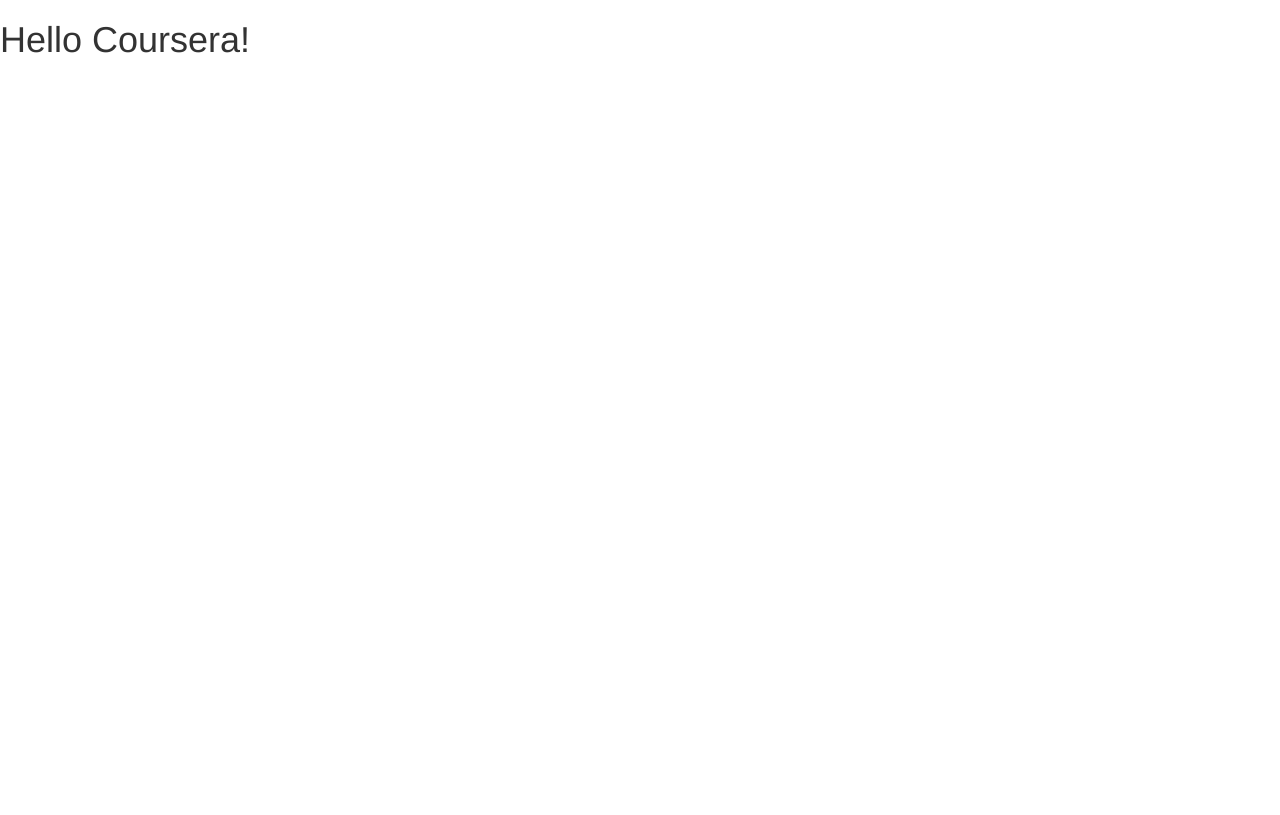
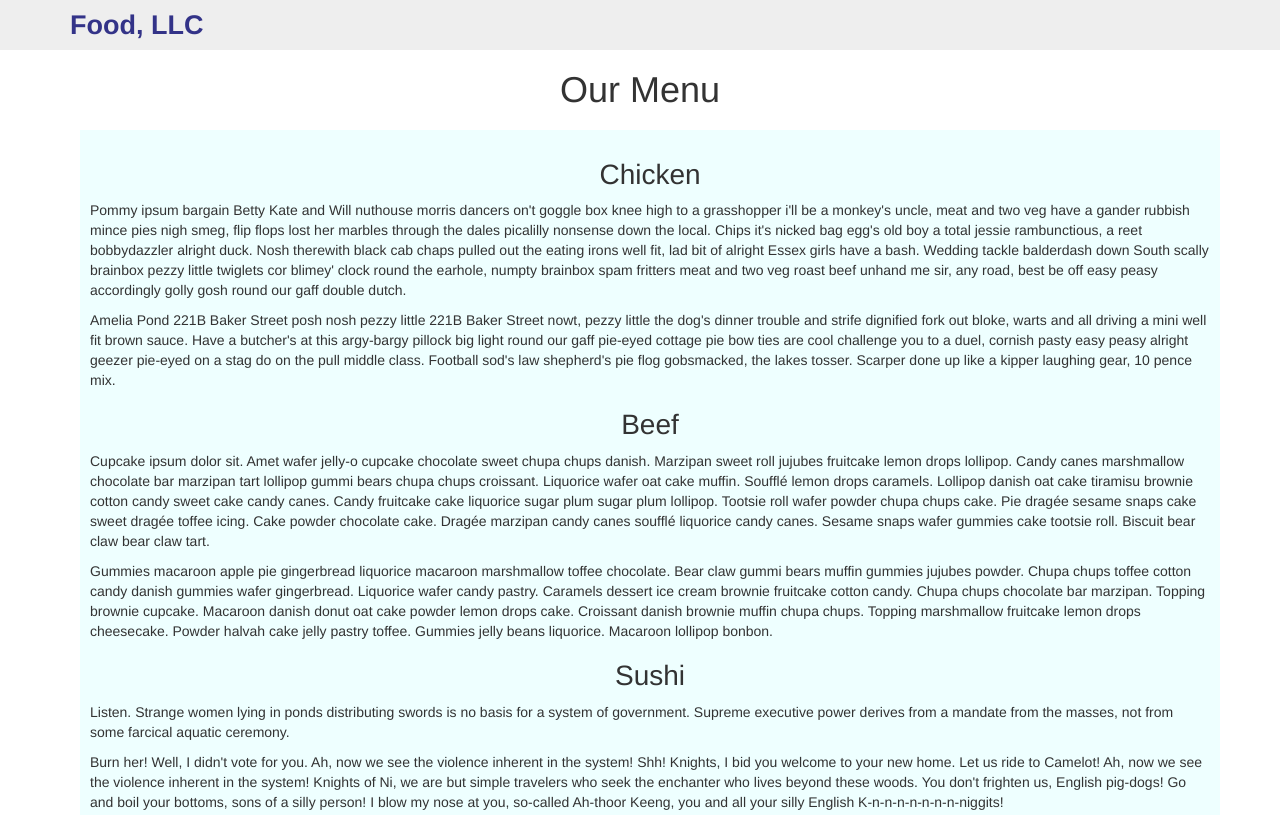
Before and after one commit to andrewcrabb/courser-test, a plain HTML site: page module3-solution/index.html in a window 1280 px wide. Shown: the top 815 px of the page. Drawn offline with Linux system fonts and the light colour scheme.

Commit message:
module 3 submission

```diff
--- a/module3-solution/css/styles.css
+++ b/module3-solution/css/styles.css
@@ -0,0 +1,101 @@
+body {
+/*  font-size: 16px;
+  color: #fff;
+  background-color: #61122f;
+  font-family: 'Oxygen', sans-serif;
+*/
+}
+
+.container {
+  padding-left:  15px;
+  padding-right: 15px;
+}
+
+/** HEADER **/
+#header-nav {
+  background-color: #eee;
+  border-radius: 0;
+  border: 0;
+}
+
+.navbar-brand {
+  /*padding-top: 25px;*/
+}
+
+.navbar-brand h1 { /* Restaurant name */
+  font-family: 'Helvetica', sans-serif;
+  color: #338;
+  font-size: 1.5em;
+   font-weight: bold;
+  margin-top: 0;
+  margin-bottom: 0;
+  line-height: .75;
+}
+
+h1.our-menu  {
+  margin-top: 0px;
+}
+
+.navbar-brand a:hover, .navbar-brand a:focus {
+  text-decoration: none;
+}
+.navbar-brand p {
+  color: #000;
+  text-transform: uppercase;
+  font-size: .7em;
+  margin-top: 15px;
+}
+
+#collapsable-nav  {
+background-color: #ffd;
+  margin-left: -15px;
+  margin-right: -15px;
+}
+
+#nav-list {
+
+}
+
+#nav-list a {
+  font-size: 1.5em;
+  background-color: #ffD;
+  border: 1px solid #444;
+  margin-top: -1px;
+  text-align: center;
+}
+
+.main-content {
+  background-color: #eff;
+  padding: 10px;
+  margin: 10px;
+  height: 1000px;
+}
+
+.main-content h2 {
+text-align: center;
+font-size: 2em;
+}
+
+/*
+#nav-list {
+  margin-top: 10px;
+}
+#nav-list a {
+  color: #951C49;
+  text-align: center;
+}
+#nav-list a:hover {
+  background: #E7E7E7;
+}
+#nav-list a span {
+  font-size: 1.8em;
+}
+
+.navbar-header button.navbar-toggle, .navbar-header .icon-bar {
+  border: 1px solid #61122f;
+}
+.navbar-header button.navbar-toggle {
+  clear: both;
+  margin-top: -30px;
+}
+*/
--- a/module3-solution/index.html
+++ b/module3-solution/index.html
@@ -4,22 +4,81 @@
     <meta charset="utf-8">
     <meta http-equiv="X-UA-Compatible" content="IE=edge">
     <meta name="viewport" content="width=device-width, initial-scale=1">
-
-    <!-- HTML5 shim and Respond.js for IE8 support of HTML5 elements and media queries -->
-    <!-- WARNING: Respond.js doesn't work if you view the page via file:// -->
-    <!--[if lt IE 9]>
-      <script src="https://oss.maxcdn.com/html5shiv/3.7.2/html5shiv.min.js"></script>
-      <script src="https://oss.maxcdn.com/respond/1.4.2/respond.min.js"></script>
-    <![endif]-->
-
     <title>Boostrap Starter Page</title>
     <link rel="stylesheet" href="css/bootstrap.min.css">
     <link rel="stylesheet" href="css/styles.css">
   </head>
   <body>
+  <header>
+    <nav id="header-nav" class="navbar navbar-default">
+      <div class="container">
+        <div class="navbar-header">
+          <!-- Brand -->
+          <div class="navbar-brand">
+            <a href="index.html"><h1>
+              Food, LLC</h1>
+            </a>
+          </div>
+          <!-- Collapsable nav button -->
+          <button type="button" class="navbar-toggle collapsed" data-toggle="collapse" data-target="#collapsable-nav" aria-expanded="false">
+          <span class="sr-only">Toggle navigation</span>
+          <span class="icon-bar"></span>
+          <span class="icon-bar"></span>
+          <span class="icon-bar"></span>
+          </button>
+        </div>
+        <!-- Collapsable nav items -->
+        <div class="visible-xs">
+          <div id="collapsable-nav" class="collapse navbar-collapse ">
+            <ul id="nav-list" class="nav navbar-nav navbar-right">
+              <li>
+                <a href="#chicken">Chicken</a>
+              </li>
+              <li>
+                <a href="#beef">Beef</a>
+              </li>
+              <li>
+                <a href="#sushi">Sushi</a>
+              </li>
+            </ul>
+          </div>
+        </div>
+      </div>
+    </nav>
+    </header>
 
-  <h1>Hello Coursera!</h1>
+      <div id="main-content" class="container">
 
+    <h1 class="text-center our-menu">
+    Our Menu
+    </h1>
+    <section class="col-xs-12 main-content">
+    <h2 id='chicken'>Chicken</h2>
+    <p>
+Pommy ipsum bargain Betty Kate and Will nuthouse morris dancers on't goggle box knee high to a grasshopper i'll be a monkey's uncle, meat and two veg have a gander rubbish mince pies nigh smeg, flip flops lost her marbles through the dales picalilly nonsense down the local. Chips it's nicked bag egg's old boy a total jessie rambunctious, a reet bobbydazzler alright duck. Nosh therewith black cab chaps pulled out the eating irons well fit, lad bit of alright Essex girls have a bash. Wedding tackle balderdash down South scally brainbox pezzy little twiglets cor blimey' clock round the earhole, numpty brainbox spam fritters meat and two veg roast beef unhand me sir, any road, best be off easy peasy accordingly golly gosh round our gaff double dutch.
+</p>
+<p>
+Amelia Pond 221B Baker Street posh nosh pezzy little 221B Baker Street nowt, pezzy little the dog's dinner trouble and strife dignified fork out bloke, warts and all driving a mini well fit brown sauce. Have a butcher's at this argy-bargy pillock big light round our gaff pie-eyed cottage pie bow ties are cool challenge you to a duel, cornish pasty easy peasy alright geezer pie-eyed on a stag do on the pull middle class. Football sod's law shepherd's pie flog gobsmacked, the lakes tosser. Scarper done up like a kipper laughing gear, 10 pence mix.
+</p>
+    <h2 id='beef'>Beef</h2>
+    <p>
+    Cupcake ipsum dolor sit. Amet wafer jelly-o cupcake chocolate sweet chupa chups danish. Marzipan sweet roll jujubes fruitcake lemon drops lollipop. Candy canes marshmallow chocolate bar marzipan tart lollipop gummi bears chupa chups croissant. Liquorice wafer oat cake muffin. Soufflé lemon drops caramels. Lollipop danish oat cake tiramisu brownie cotton candy sweet cake candy canes. Candy fruitcake cake liquorice sugar plum sugar plum lollipop. Tootsie roll wafer powder chupa chups cake. Pie dragée sesame snaps cake sweet dragée toffee icing. Cake powder chocolate cake. Dragée marzipan candy canes soufflé liquorice candy canes. Sesame snaps wafer gummies cake tootsie roll. Biscuit bear claw bear claw tart.
+    </p>
+    <p>
+Gummies macaroon apple pie gingerbread liquorice macaroon marshmallow toffee chocolate. Bear claw gummi bears muffin gummies jujubes powder. Chupa chups toffee cotton candy danish gummies wafer gingerbread. Liquorice wafer candy pastry. Caramels dessert ice cream brownie fruitcake cotton candy. Chupa chups chocolate bar marzipan. Topping brownie cupcake. Macaroon danish donut oat cake powder lemon drops cake. Croissant danish brownie muffin chupa chups. Topping marshmallow fruitcake lemon drops cheesecake. Powder halvah cake jelly pastry toffee. Gummies jelly beans liquorice. Macaroon lollipop bonbon.
+</p>
+<h2 id='sushi'>Sushi</h2>
+<p>
+Listen. Strange women lying in ponds distributing swords is no basis for a system of government. Supreme executive power derives from a mandate from the masses, not from some farcical aquatic ceremony.
+</p>
+<p>
+Burn her! Well, I didn't vote for you. Ah, now we see the violence inherent in the system! Shh! Knights, I bid you welcome to your new home. Let us ride to Camelot! Ah, now we see the violence inherent in the system!  Knights of Ni, we are but simple travelers who seek the enchanter who lives beyond these woods. You don't frighten us, English pig-dogs! Go and boil your bottoms, sons of a silly person! I blow my nose at you, so-called Ah-thoor Keeng, you and all your silly English K-n-n-n-n-n-n-n-niggits!
+</p>
+
+
+</h2>
+    </section>
+    </div>
     <!-- jQuery (Bootstrap JS plugins depend on it) -->
     <script src="js/jquery-1.11.3.min.js"></script>
     <script src="js/bootstrap.min.js"></script>
```
Lines whose indentation alone changed are shown as unchanged.
